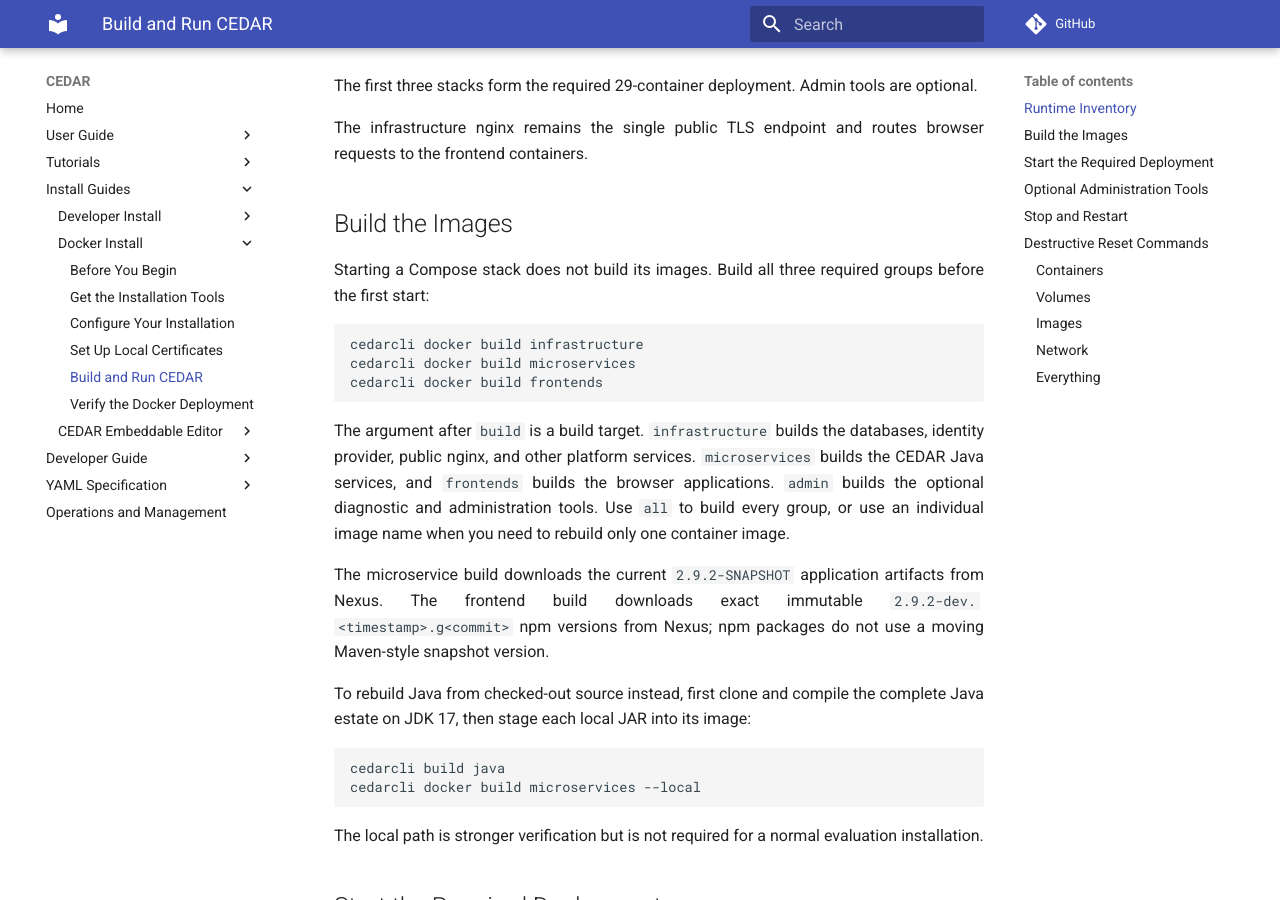
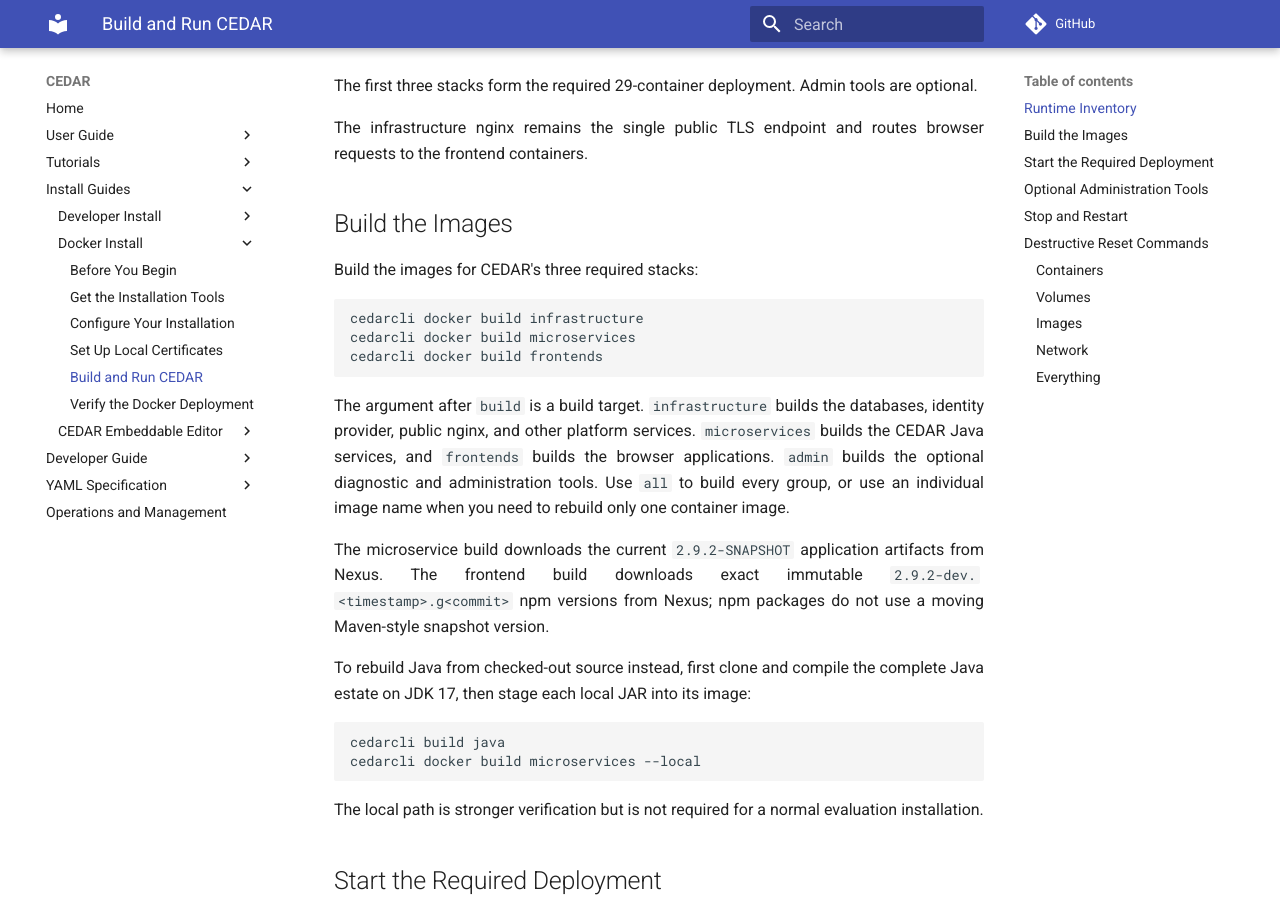
Before and after one commit to metadatacenter/cedar-mkdocs, an MkDocs documentation site: the page built from docs/install-docker-eval/build-and-run.md, in a window 1280 px wide and 900 px high, scrolled down 770 px. Built offline with MkDocs 1.6.1 and Material for MkDocs 9.7.7, drawn with Linux system fonts in a browser that asks for light colours; comment, search, counter and statistics services are not loaded.

Commit message:
docs: introduce Docker build commands directly

````diff
--- a/docs/install-docker-eval/build-and-run.md
+++ b/docs/install-docker-eval/build-and-run.md
@@ -26,8 +26,7 @@
 
 ## Build the Images
 
-Starting a Compose stack does not build its images. Build all three required groups before the first
-start:
+Build the images for CEDAR's three required stacks:
 
 ```bash
 cedarcli docker build infrastructure
````
